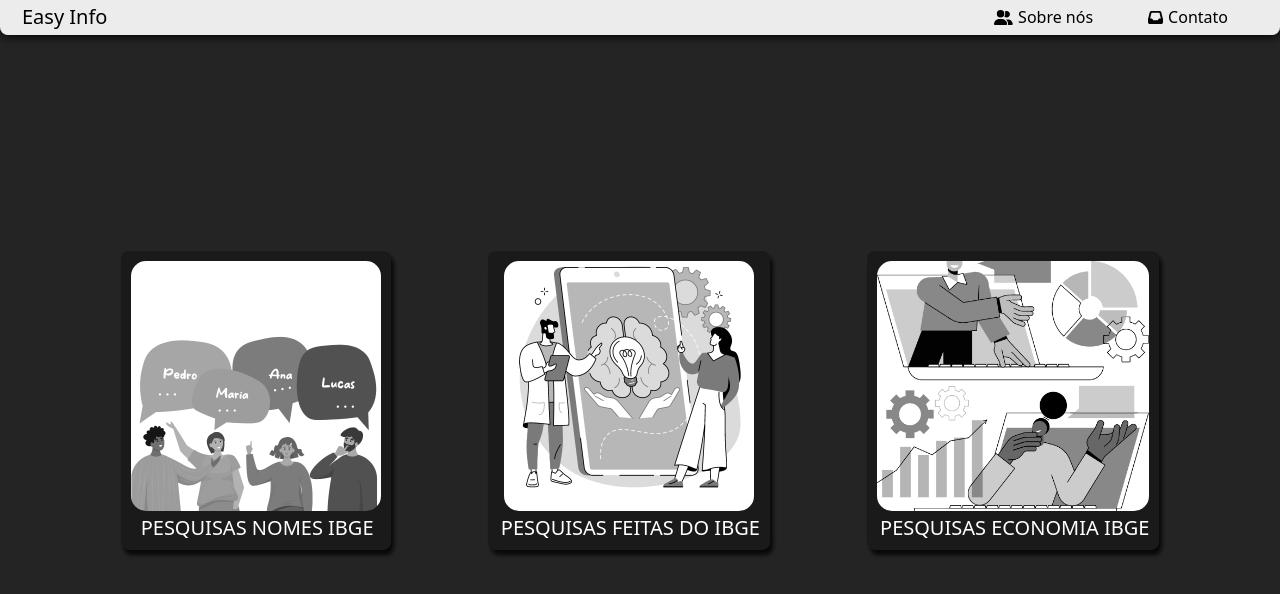
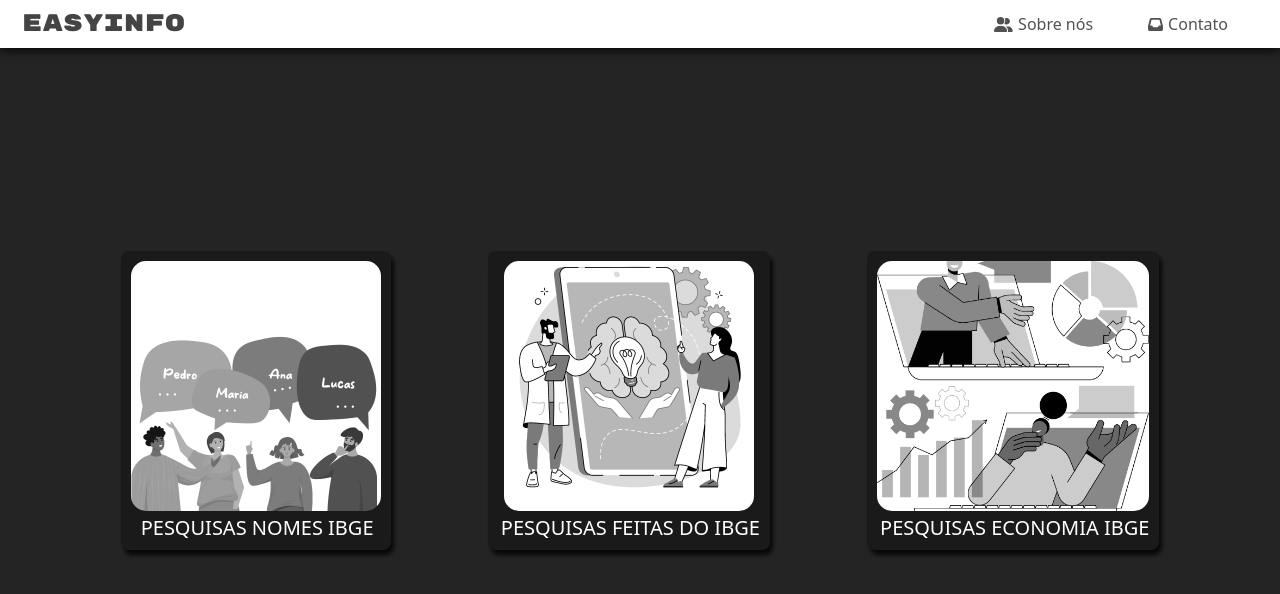
Before and after one commit to TurkFlame/dashboardIBGE, a React (Vite) app: page / in a window 1280 px wide. Shown: the top 594 px of the page. Built offline with nearby package versions, Linux system fonts and the light colour scheme.

Commit message:
style: navbar style

```diff
--- a/index.html
+++ b/index.html
@@ -1,15 +1,30 @@
-<!doctype html>
+<!DOCTYPE html>
 <html lang="en">
   <head>
     <meta charset="UTF-8" />
     <link rel="icon" type="image/svg+xml" href="/dashboard-icon-vector.jpg" />
     <meta name="viewport" content="width=device-width, initial-scale=1.0" />
     <title>Easy Info</title>
-    <link href="https://cdn.jsdelivr.net/npm/bootstrap@5.3.3/dist/css/bootstrap.min.css" rel="stylesheet" integrity="sha384-QWTKZyjpPEjISv5WaRU9OFeRpok6YctnYmDr5pNlyT2bRjXh0JMhjY6hW+ALEwIH" crossorigin="anonymous">
+    <link
+      href="https://cdn.jsdelivr.net/npm/bootstrap@5.3.3/dist/css/bootstrap.min.css"
+      rel="stylesheet"
+      integrity="sha384-QWTKZyjpPEjISv5WaRU9OFeRpok6YctnYmDr5pNlyT2bRjXh0JMhjY6hW+ALEwIH"
+      crossorigin="anonymous"
+    />
+    <link rel="preconnect" href="https://fonts.googleapis.com" />
+    <link rel="preconnect" href="https://fonts.gstatic.com" crossorigin />
+    <link
+      href="https://fonts.googleapis.com/css2?family=Rubik+Mono+One&display=swap"
+      rel="stylesheet"
+    />
   </head>
   <body>
     <div id="root"></div>
     <script type="module" src="/src/main.jsx"></script>
-    <script src="https://cdn.jsdelivr.net/npm/bootstrap@5.3.3/dist/js/bootstrap.bundle.min.js" integrity="sha384-YvpcrYf0tY3lHB60NNkmXc5s9fDVZLESaAA55NDzOxhy9GkcIdslK1eN7N6jIeHz" crossorigin="anonymous"></script>
+    <script
+      src="https://cdn.jsdelivr.net/npm/bootstrap@5.3.3/dist/js/bootstrap.bundle.min.js"
+      integrity="sha384-YvpcrYf0tY3lHB60NNkmXc5s9fDVZLESaAA55NDzOxhy9GkcIdslK1eN7N6jIeHz"
+      crossorigin="anonymous"
+    ></script>
   </body>
 </html>
--- a/src/components/navbar.tsx
+++ b/src/components/navbar.tsx
@@ -1,20 +1,20 @@
 import React from "react";
 import { Link } from "react-router-dom";
-import { FontAwesomeIcon } from '@fortawesome/react-fontawesome';
-import { faUserGroup, faInbox } from '@fortawesome/free-solid-svg-icons';
+import { FontAwesomeIcon } from "@fortawesome/react-fontawesome";
+import { faUserGroup, faInbox } from "@fortawesome/free-solid-svg-icons";
 
 const Navbar = () => {
   return (
     <nav className="my-navbar d-flex">
       <div>
-        <Link to='/' className="my-navbar-logo">
-          Easy Info
+        <Link to="/" className="my-navbar-logo">
+          <span className="rubik-mono-one-regular">EASYINFO</span>
         </Link>
       </div>
       <div className="navbar-links">
         <Link to="/sobre-nos" className="my-navbar-link">
           <FontAwesomeIcon icon={faUserGroup} className="icon-navbar" />
-          Sobre nós
+          <span>Sobre nós</span>
         </Link>
         <Link to="/contato" className="my-navbar-link">
           <FontAwesomeIcon icon={faInbox} className="icon-navbar" />
--- a/src/index.css
+++ b/src/index.css
@@ -141,7 +141,6 @@
   margin: 5px;
 }
 
-
 .sector-info p {
   font-size: 10px;
 }
@@ -207,32 +206,37 @@
 
 /* Barra de navegação */
 .my-navbar {
-   background-color: #ececec;
+  background-color: #ffffff;
   position: fixed;
   top: 0;
   width: 100%;
+  height: 6%;
   display: flex;
   justify-content: space-between;
   align-items: center;
-   color: black;
   z-index: 1000;
   padding: 2px;
-   border-radius: 0 0 8px 8px;
-   border-bottom: 1px solid #ececec;
   box-shadow: 0 2px 10px rgba(0, 0, 0, 0.9);
-
 }
 
 .my-navbar-logo {
   justify-self: center;
-   color: black;
+  color: rgb(68, 68, 68);
   text-decoration: none;
-   font-size: 20px;
   margin-left: 20px;
+  transition: ease-in-out 0.1s;
+  position: relative !important;
 }
 
- .my-navbar-logo:hover {
-   color: #8d8d8d;
+.rubik-mono-one-regular {
+  font-family: "Rubik Mono One", monospace !important;
+  font-style: normal !important;
+  font-size: 150%;
+}
+
+.my-navbar-logo:hover{
+  color: #000000;
+  transform: translateX(50%);
 }
 
 .my-navbar-links {
@@ -242,13 +246,19 @@
 
 .my-navbar-link {
   margin-right: 50px;
-   color: black;
+  color: rgb(82, 82, 82) !important;
   text-decoration: none;
   font-size: 16px;
+  position: relative;
+  position: relative;
+  color: inherit;
+  text-decoration: none;
+  line-height: 24px;
 }
 
 .my-navbar-link:hover {
-   color: #8d8d8d;
+  color: #000000 !important;
+  transform: scale(1.5) !important;
 }
 
 .icon-navbar {
@@ -313,7 +323,7 @@
   cursor: pointer;
 }
 
- .link-invisivel>.title {
+.link-invisivel > .title {
   top: 0%;
   position: absolute;
   display: flex;
```
Lines whose indentation alone changed are shown as unchanged.
